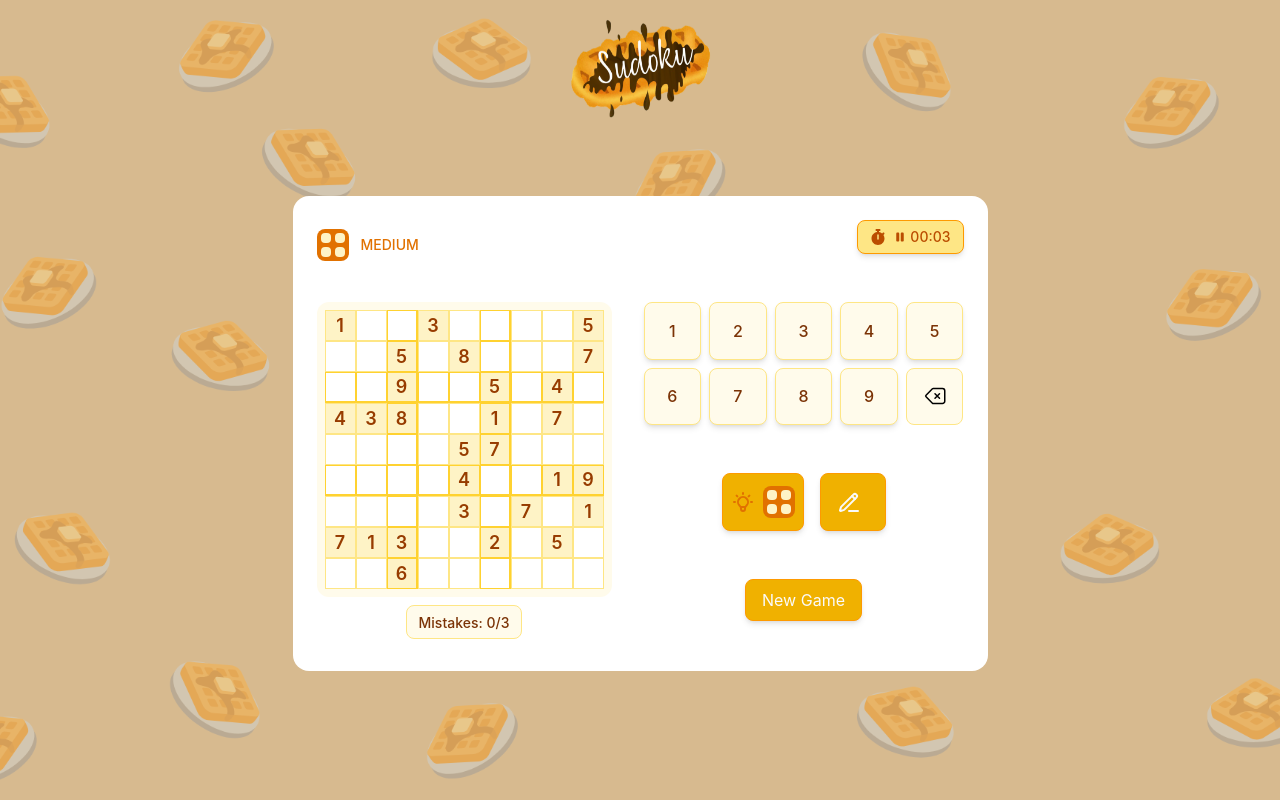
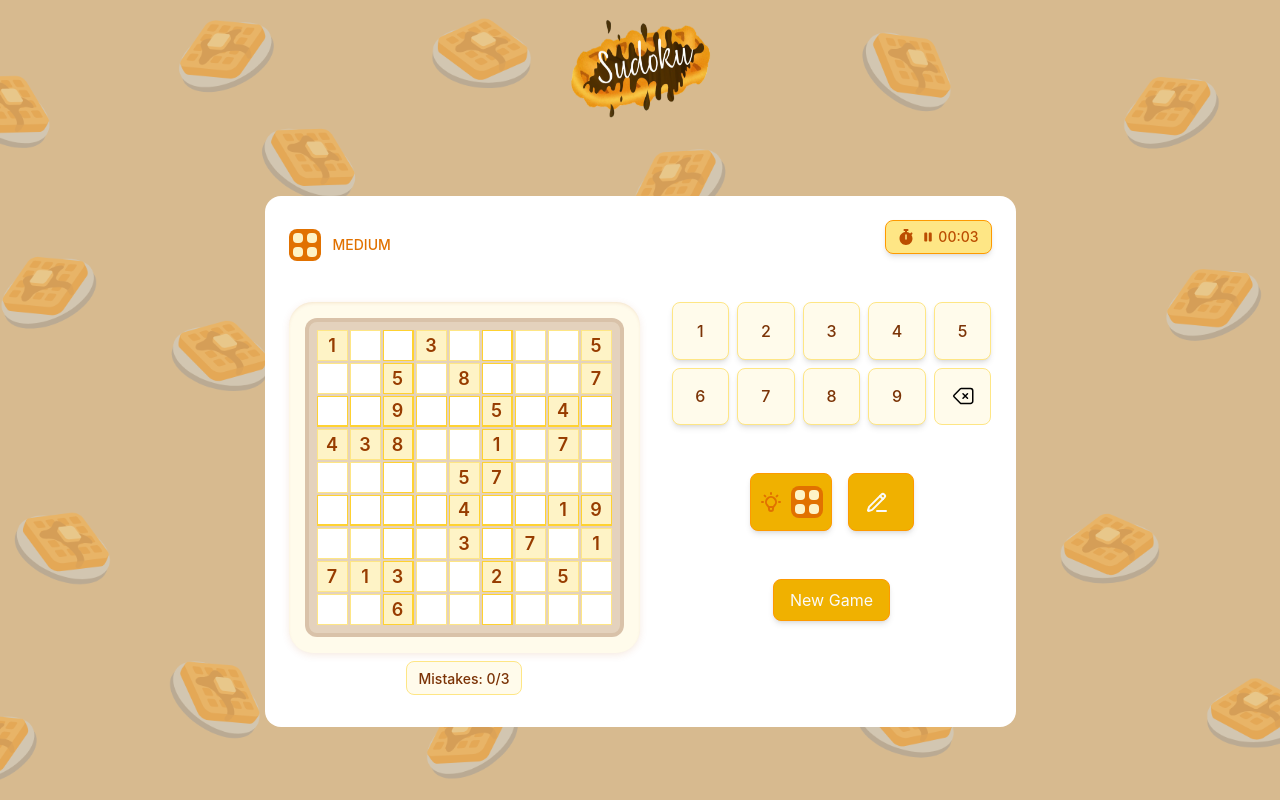
Before and after one commit to RieonaFernandes/Sudoku, a React app: page / in a window 1280 px wide. Both pictures are taken after a click on the button "Start Baking 🧇". Shown: the top 800 px of the page. Built offline with nearby package versions, Linux system fonts and the light colour scheme; the HTML template or start-up script is replaced by a standard one.

Commit message:
feature: Updated Sudoku board UI

```diff
--- a/src/components/SudokuBoard.jsx
+++ b/src/components/SudokuBoard.jsx
@@ -13,8 +13,8 @@ const SudokuBoard = ({
   };
 
   return (
-    <div className="max-w-lg w-full mx-auto bg-amber-50 p-2 rounded-xl">
-      <div className="grid grid-cols-9 gap-0 bg-amber-200">
+    <div className="max-w-lg w-full mx-auto p-4 bg-amber-50 rounded-3xl shadow-waffle-active">
+      <div className="grid grid-cols-9 gap-0.5 bg-amber-900/20 p-2 rounded-xl border-4 border-amber-900/10 transform perspective-500">
         {board.map((row, rowIdx) =>
           row.map((cell, colIdx) => {
             const isSelected =
```
